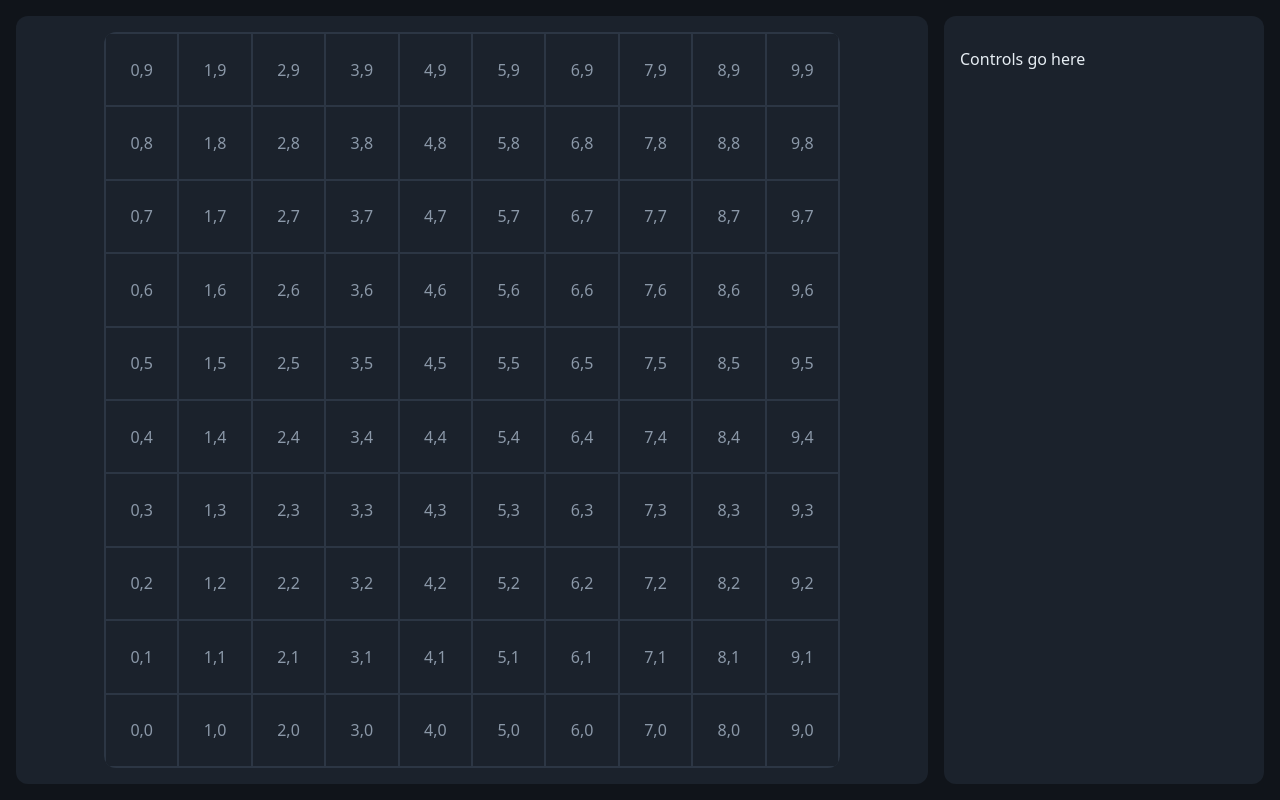
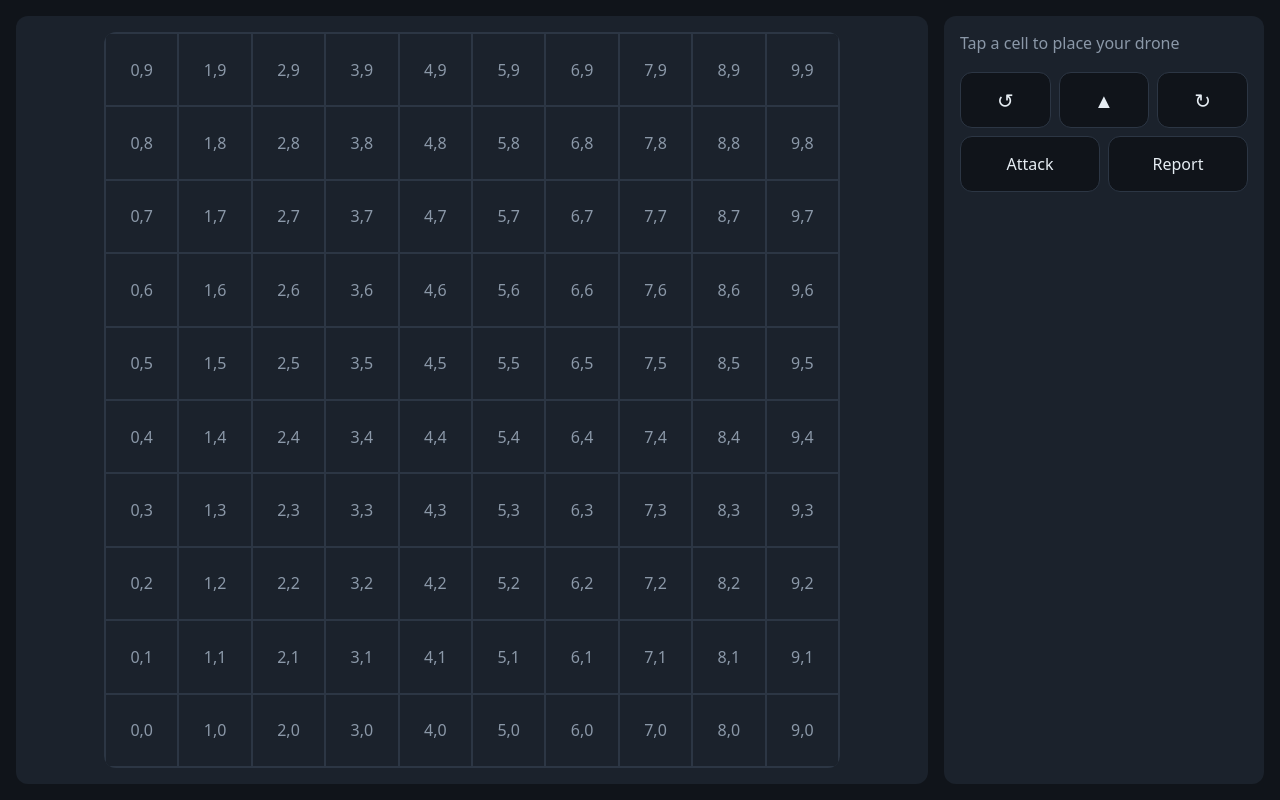
Before and after one commit to violan7naidoo/toy-drone, a website built with Vite: page index.html in a window 1280 px wide. Built offline with nearby package versions, Linux system fonts and the light colour scheme.

Commit message:
feat: add on-screen flight controls with one delegated listener

```diff
--- a/index.html
+++ b/index.html
@@ -16,8 +16,23 @@
 
 
       <section class="controls-area" aria-label="Controls">
-        <p>Controls go here</p>
+        <p id="status" class="status" aria-live="polite">Tap a cell to place your drone</p>
+
+        <div id="pad" class="pad">
+          <button type="button" class="pad-button" data-command="LEFT" aria-label="Turn left">
+            <span aria-hidden="true">&#8634;</span>
+          </button>
+          <button type="button" class="pad-button" data-command="MOVE" aria-label="Move forward">
+            <span aria-hidden="true">&#9650;</span>
+          </button>
+          <button type="button" class="pad-button" data-command="RIGHT" aria-label="Turn right">
+            <span aria-hidden="true">&#8635;</span>
+          </button>
+          <button type="button" class="pad-button pad-button-wide" data-command="ATTACK">Attack</button>
+          <button type="button" class="pad-button pad-button-wide" data-command="REPORT">Report</button>
+        </div>
       </section>
+
     </main>
 
     <script type="module" src="/src/main.js"></script>
--- /dev/null
+++ b/src/input/touchControls.js
@@ -0,0 +1,8 @@
+export function bindTouchControls(root, dispatch) {
+  root.addEventListener('click', (event) => {
+    const button = event.target.closest('[data-command]');
+    if (!button || button.disabled) return;
+
+    dispatch({ type: button.dataset.command });
+  });
+}
--- a/src/main.js
+++ b/src/main.js
@@ -5,6 +5,7 @@ import { createSimulator } from './logic/simulator.js';
 import { createBoard } from './view/boardView.js';
 import { createDroneView } from './view/droneView.js';
 import { createCommandQueue } from './commandQueue.js';
+import { bindTouchControls } from './input/touchControls.js';
 
 const frame = document.querySelector('#board-frame');
 frame.style.setProperty('--size', BOARD_SIZE);
@@ -16,13 +17,16 @@ const droneView = createDroneView(document.querySelector('#board-layer'));
 
 const queue = createCommandQueue(async (command) => {
   const result = simulator.execute(command);
+  if (import.meta.env.DEV) console.log(command.type, result);
   await droneView.render(result);
   return result;
 });
 
+
 function dispatch(command) {
   return queue.push(command);
 }
+bindTouchControls(document.querySelector('#pad'), dispatch);
 
 if (import.meta.env.DEV) {
   window.dispatch = dispatch;
--- a/src/styles/main.css
+++ b/src/styles/main.css
@@ -129,13 +129,62 @@ body {
   fill: var(--color-accent);
 }
 
-
 .controls-area {
   flex: 0 0 auto;
-  min-height: 140px;
+  display: flex;
+  flex-direction: column;
+  gap: var(--gap);
   padding: var(--gap);
   background: var(--color-surface);
   border-radius: var(--radius);
+}
+
+.status {
+  margin: 0;
+  min-height: 1.5em;
+  color: var(--color-text-muted);
+}
+
+.pad {
+  display: grid;
+  grid-template-columns: repeat(6, minmax(0, 1fr));
+  gap: 8px;
+}
+
+.pad-button {
+  grid-column: span 2;
+  min-height: 56px;
+  border: 1px solid var(--color-line);
+  border-radius: var(--radius);
+  background: var(--color-bg);
+  color: var(--color-text);
+  font: inherit;
+  font-size: 1.25rem;
+  cursor: pointer;
+  touch-action: manipulation;
+}
+
+.pad-button-wide {
+  grid-column: span 3;
+  font-size: 1rem;
+}
+
+.pad-button:hover {
+  border-color: var(--color-accent);
+}
+
+.pad-button:active {
+  background: var(--color-line);
+}
+
+.pad-button:focus-visible {
+  outline: 2px solid var(--color-accent);
+  outline-offset: 2px;
+}
+
+.pad-button:disabled {
+  opacity: 0.4;
+  cursor: not-allowed;
 }
 
 @media (orientation: landscape) {
@@ -145,7 +194,6 @@ body {
 
   .controls-area {
     flex: 0 0 min(320px, 35vw);
-    min-height: 0;
   }
 }
 
```
